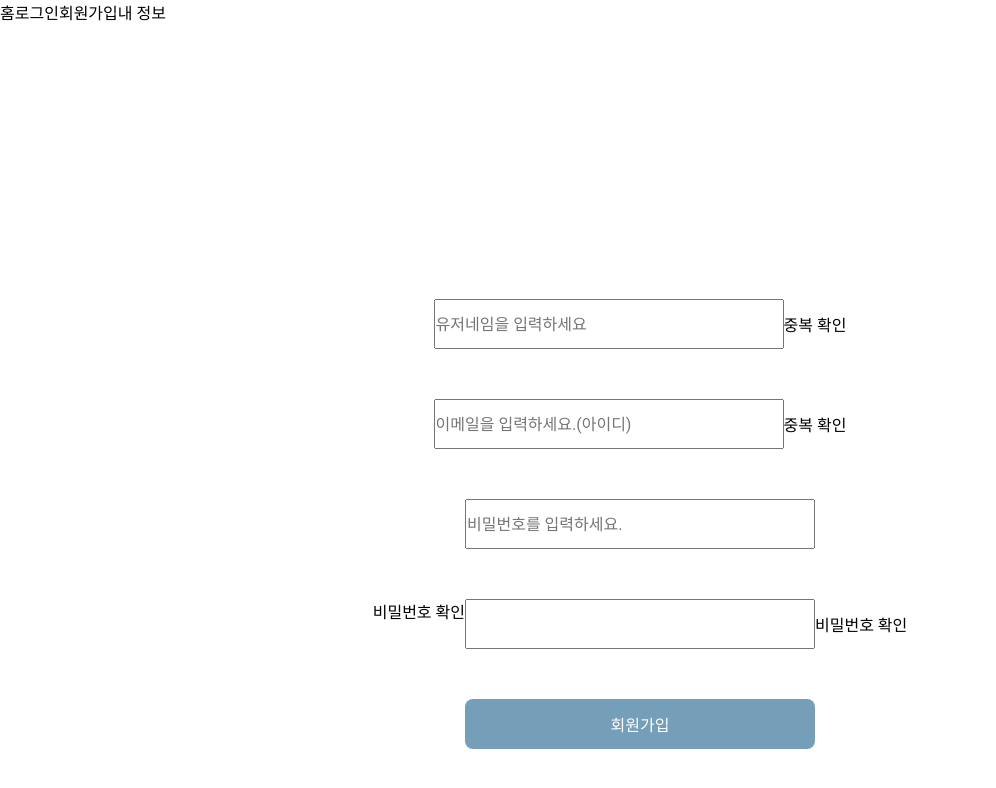
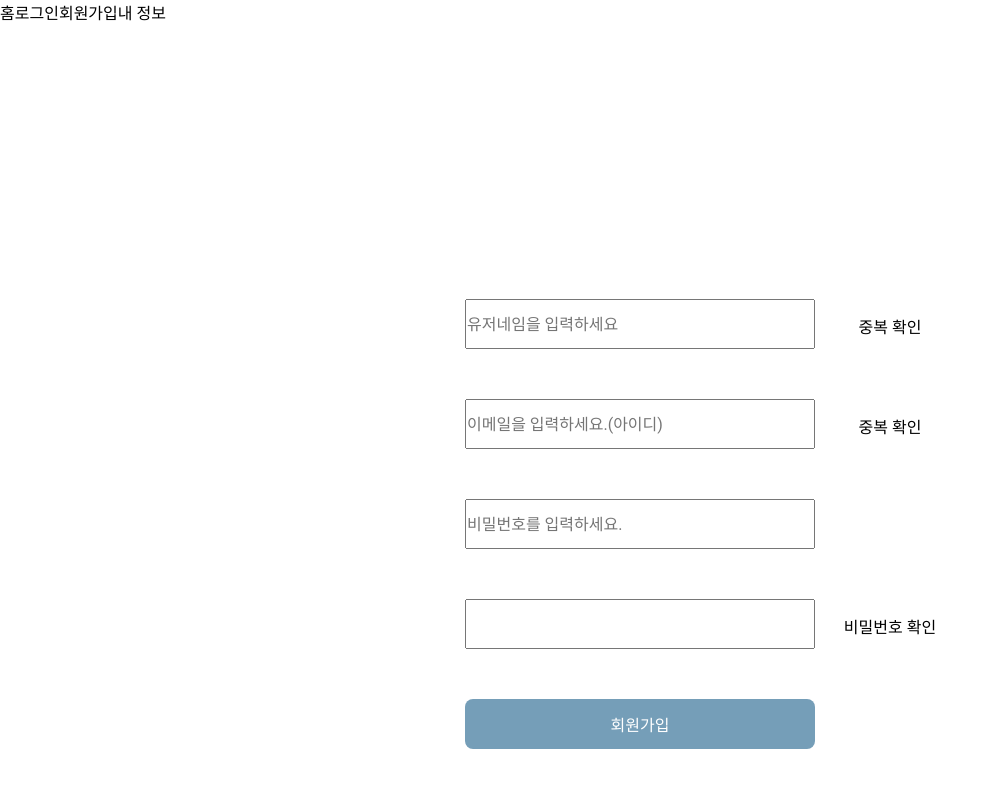
Before and after one commit to pnr98/seb45_main_033, a React (Create React App) app in the folder client/: page /sign-up in a window 1280 px wide. Shown: the top 788 px of the page, without its empty margins (0-996 px from the left). Built offline with nearby package versions, Linux system fonts and the light colour scheme.

Commit message:
fix:_회원가입_페이지_CSS_조정

```diff
--- a/client/src/pages/SignUp/SignUp.Styled.js
+++ b/client/src/pages/SignUp/SignUp.Styled.js
@@ -20,6 +20,8 @@ export const BodyContainer = styled.div`
   height: 1000px;
   justify-content: center;
 `;
+
+
 
 export const FormContainer = styled.section`
   background-color: #FFFFFF;
@@ -56,4 +58,13 @@ display: flex;
 export const Emoji = styled.span`
 display: flex;
 align-items: center;
+position: absolute;
+margin-top: 15px;
+margin-left: 380px;
 `
+
+export const Postionbtn = styled.button`
+margin-top: 15px;
+margin-left: 500px;
+position: absolute;
+`
--- a/client/src/pages/SignUp/SignUp.js
+++ b/client/src/pages/SignUp/SignUp.js
@@ -8,7 +8,8 @@ import {
   InputStyle,
   SignBtn,
   SignBtnContainer,
-  Emoji
+  Emoji,
+  Postionbtn
 } from './SignUp.Styled'
 import axios from 'axios';
 import { useNavigate } from 'react-router-dom';
@@ -94,6 +95,9 @@ const SignUp = () => {
           setNameText('이미 존재하는 유저네임 입니다.')
         }
       }))
+    }else{
+      setNameErr(true);
+      setNameText('유저네임은 2글자 이상 12글자 이하여야 합니다.')
     }
   };
   const duplicateEmailHandle = () => {
@@ -153,7 +157,7 @@ const SignUp = () => {
               onChange={(e) => onChange('name', e)}
               placeholder="유저네임을 입력하세요"
             />
-            <button onClick={duplicateNameHandle}>중복 확인</button>
+            <Postionbtn onClick={duplicateNameHandle}>중복 확인</Postionbtn>
 
             </InputContainer>
             {nameErr && (
@@ -170,7 +174,7 @@ const SignUp = () => {
               onChange={(e) => onChange('email', e)}
               placeholder="이메일을 입력하세요.(아이디)"
             />
-            <button onClick={duplicateEmailHandle}>중복 확인</button>
+            <Postionbtn onClick={duplicateEmailHandle}>중복 확인</Postionbtn>
             </InputContainer>
             {emailErr && <ErrText>{emailText}</ErrText>}
             {!emailErr && duplicateEmail && (
@@ -195,13 +199,12 @@ const SignUp = () => {
           </div>
           <div>
             <InputContainer>
-            비밀번호 확인
             <InputStyle
               value={verifyPw}
               type="password"
               onChange={(e) => onChange('verifyPw', e)}
             />
-            <button onClick={samePwHandle}>비밀번호 확인</button>
+            <Postionbtn onClick={samePwHandle}>비밀번호 확인</Postionbtn>
             {succecsSamePw && <Emoji>✔️</Emoji>}
             </InputContainer>
             {verifyPwErr && <ErrText>비밀번호를 확인해주세요</ErrText>}
```
